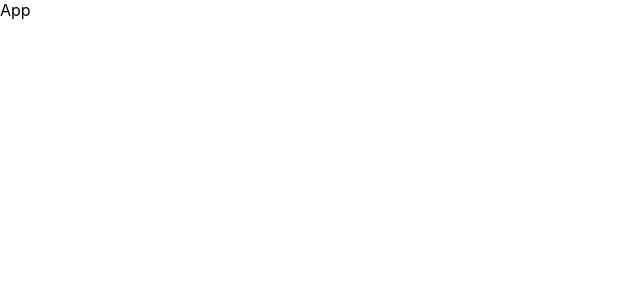
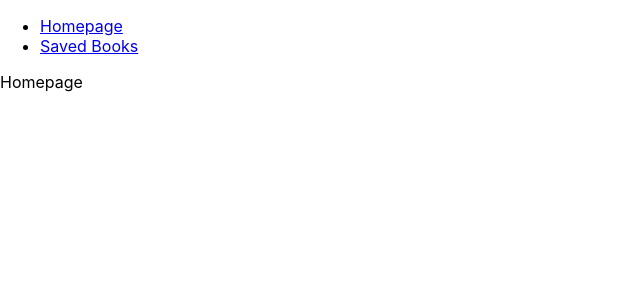
Before and after one commit to abbynf/book-search, a React (Create React App) app in the folder client/: page / in a window 1280 px wide. Shown: the top 300 px of the page, without its empty margins (0-640 px from the left). Built offline with nearby package versions, Linux system fonts and the light colour scheme.

Commit message:
setup navigation to basic files

```diff
--- a/client/src/App.js
+++ b/client/src/App.js
@@ -1,9 +1,19 @@
 import React from 'react';
 import { BrowserRouter, Route, Switch } from 'react-router-dom';
+import Homepage from './pages/Homepage';
+import Saved from './pages/Saved';
+import Navbar from './components/Navbar';
 
 function App() {
   return (
-    <div>App</div>
+    <BrowserRouter>
+      <Navbar />
+      <Switch>
+        <Route path="/saved" component={Saved} />
+        <Route path="/" component={Homepage} />
+      </Switch>
+
+    </BrowserRouter>
   )
 };
 
--- /dev/null
+++ b/client/src/components/Navbar.js
@@ -0,0 +1,17 @@
+import React from 'react';
+import { Link } from 'react-router-dom';
+
+function Navbar() {
+    return (
+        <ul>
+            <li>
+                <Link to="/">Homepage</Link>
+            </li>
+            <li>
+                <Link to="/saved">Saved Books</Link>
+            </li>
+        </ul>
+    )
+};
+
+export default Navbar;
--- /dev/null
+++ b/client/src/pages/Homepage.js
@@ -0,0 +1,9 @@
+import React from 'react';
+
+function Homepage() {
+    return (
+        <div>Homepage</div>
+    )
+};
+
+export default Homepage;
--- /dev/null
+++ b/client/src/pages/Saved.js
@@ -0,0 +1,11 @@
+import React, { Component } from 'react';
+
+class Saved extends Component {
+    render() {
+        return (
+            <div>Saved</div>
+        )
+    }
+};
+
+export default Saved;
```
Also changed, not shown: 1 other file (tests, documents, lock files or other folders).
